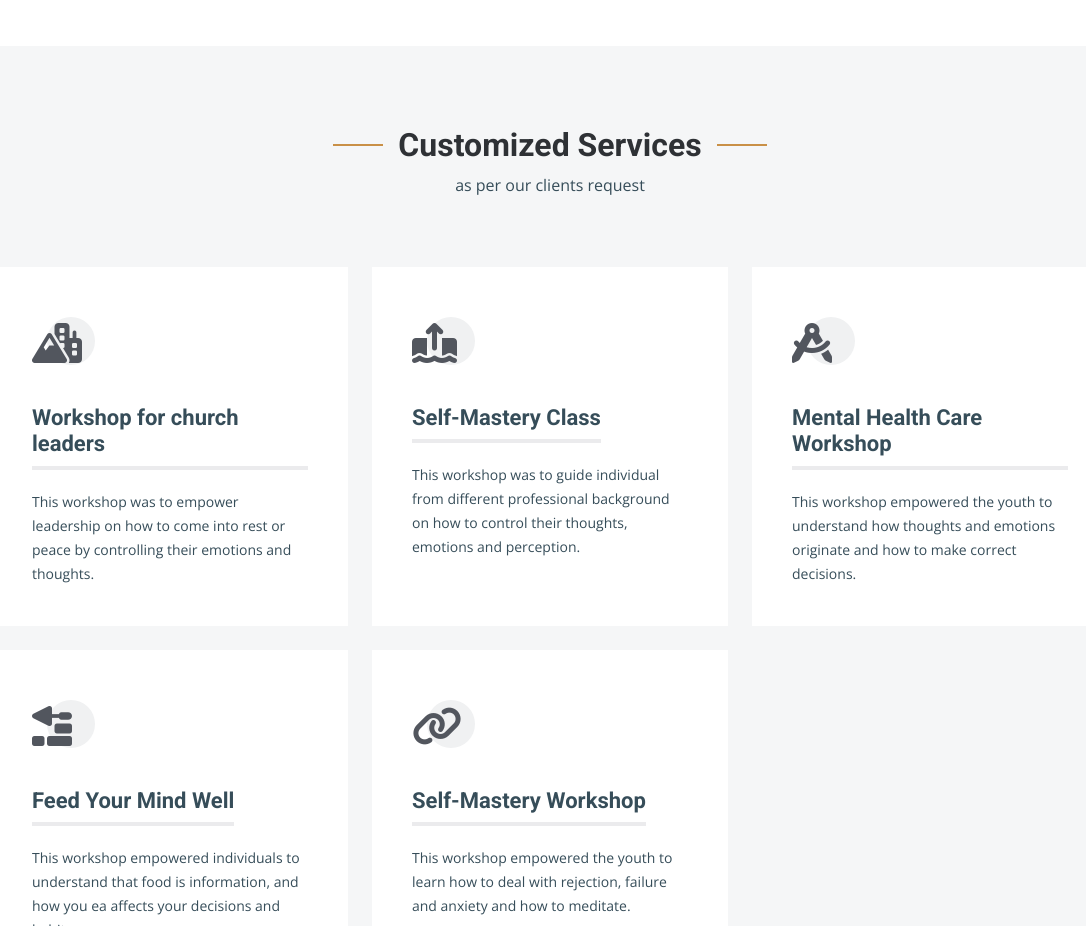
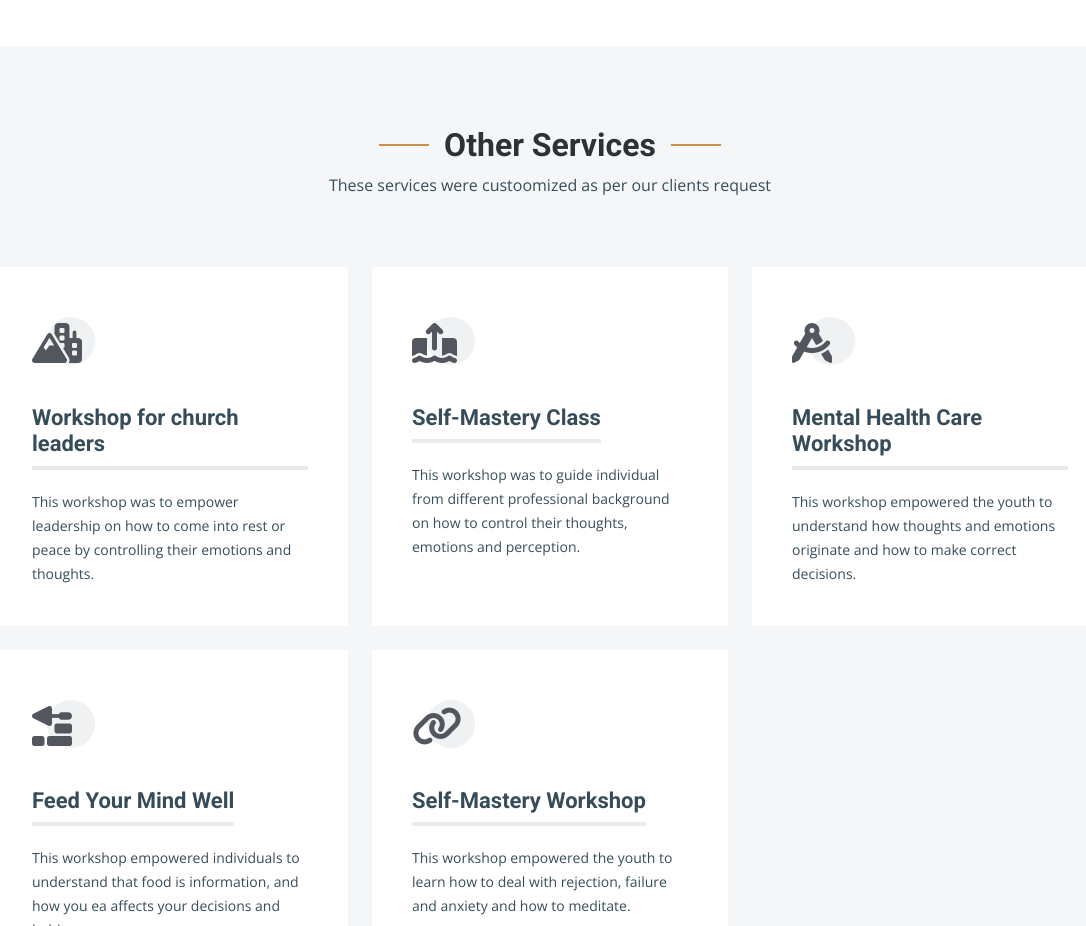
Before and after one commit to Matshwi/QBNConsultancy, a plain HTML site: page services.html in a window 1280 px wide. Shown: the part 1660-2586 px from the top of the page, without its empty margins (90-1176 px from the left). Drawn offline with nearby package versions, Linux system fonts and the light colour scheme.

Commit message:
Add files via upload

```diff
--- a/services.html
+++ b/services.html
@@ -186,8 +186,8 @@ use your thoughts to avoid making emotional decisions.</p>
       <div class="container" data-aos="fade-up">
 
         <div class="section-header">
-          <h2>Customized Services</h2>
-          <p>as per our clients request</p>
+          <h2>Other Services</h2>
+          <p>These services were custoomized as per our clients request</p>
         </div>
 
         <div class="row gy-4">
```
